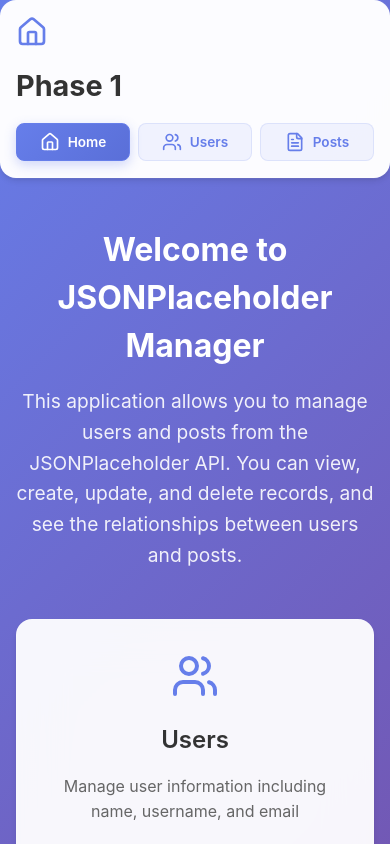
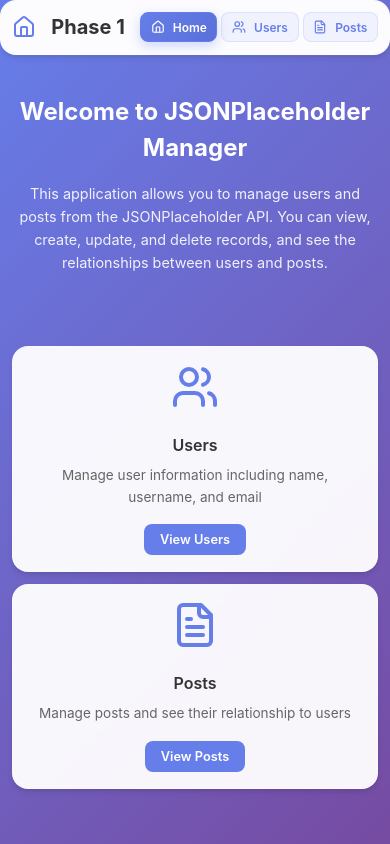
Before and after one commit to ZehraGnbz/davinci_phase1, a React (Vite) app: page / in a window 390 px wide. Shown: the top 844 px of the page. Built offline with nearby package versions, Linux system fonts and the light colour scheme.

Commit message:
Optimize mobile responsiveness - reduce header and card sizes for better mobile UX

```diff
--- a/src/components/Homepage.css
+++ b/src/components/Homepage.css
@@ -210,38 +210,76 @@
 
 @media (max-width: 768px) {
   .header {
-    padding: 1rem;
+    padding: 0.75rem;
+    margin-bottom: 1rem;
   }
 
   .header-content {
-    flex-direction: column;
-    gap: 1rem;
-    align-items: flex-start;
+    flex-direction: row;
+    gap: 0.5rem;
+    align-items: center;
+  }
+
+  .header h1 {
+    font-size: 1.25rem;
+    margin: 0;
+  }
+
+  .header-icon {
+    width: 1.5rem;
+    height: 1.5rem;
   }
 
   .nav {
-    width: 100%;
-    justify-content: center;
-    gap: 0.5rem;
+    gap: 0.25rem;
   }
 
   .nav-button {
-    flex: 1;
-    justify-content: center;
-    padding: 0.5rem 0.75rem;
-    font-size: 0.85rem;
+    padding: 0.4rem 0.6rem;
+    font-size: 0.75rem;
+    min-width: auto;
+  }
+
+  .nav-button svg {
+    width: 14px;
+    height: 14px;
   }
 
   .main-content {
-    padding: 1rem;
+    padding: 0.75rem;
   }
 
   .welcome-section h2 {
-    font-size: 2rem;
+    font-size: 1.5rem;
+    margin-bottom: 1rem;
+  }
+
+  .welcome-section p {
+    font-size: 0.9rem;
+    margin-bottom: 1.5rem;
   }
 
   .feature-cards {
     grid-template-columns: 1fr;
-    gap: 1rem;
+    gap: 0.75rem;
+  }
+
+  .feature-card {
+    padding: 1rem;
+  }
+
+  .feature-card h3 {
+    font-size: 1rem;
+    margin-bottom: 0.5rem;
+  }
+
+  .feature-card p {
+    font-size: 0.85rem;
+    margin-bottom: 1rem;
+  }
+
+  .card-button {
+    padding: 0.5rem 1rem;
+    font-size: 0.8rem;
   }
 }
--- a/src/components/PostList.css
+++ b/src/components/PostList.css
@@ -468,52 +468,135 @@
 
 @media (max-width: 768px) {
   .post-list {
-    padding: 1rem;
+    padding: 0.5rem;
   }
 
   .header {
-    padding: 1rem;
+    padding: 0.75rem;
+    margin-bottom: 1rem;
   }
 
   .header-content {
-    flex-direction: column;
-    gap: 1rem;
-    align-items: flex-start;
+    flex-direction: row;
+    gap: 0.5rem;
+    align-items: center;
+  }
+
+  .header h1 {
+    font-size: 1.25rem;
+    margin: 0;
+  }
+
+  .header-icon {
+    width: 1.5rem;
+    height: 1.5rem;
   }
 
   .nav {
-    width: 100%;
-    justify-content: center;
-    gap: 0.5rem;
+    gap: 0.25rem;
   }
 
   .nav-button {
-    flex: 1;
-    justify-content: center;
-    padding: 0.5rem 0.75rem;
-    font-size: 0.85rem;
+    padding: 0.4rem 0.6rem;
+    font-size: 0.75rem;
+    min-width: auto;
+  }
+
+  .nav-button svg {
+    width: 14px;
+    height: 14px;
+  }
+
+  .add-button {
+    padding: 0.4rem 0.8rem;
+    font-size: 0.75rem;
+  }
+
+  .add-button svg {
+    width: 14px;
+    height: 14px;
   }
 
   .content {
-    padding: 1rem;
+    padding: 0.5rem;
   }
 
   .posts-grid {
     grid-template-columns: 1fr;
-    gap: 1rem;
+    gap: 0.75rem;
   }
 
   .post-card {
+    padding: 0.75rem;
+    min-height: 160px;
+  }
+
+  .post-header h3 {
+    font-size: 1rem;
+    margin-bottom: 0.5rem;
+  }
+
+  .post-meta {
+    gap: 0.5rem;
+  }
+
+  .post-id {
+    font-size: 0.75rem;
+  }
+
+  .user-info {
+    font-size: 0.8rem;
+  }
+
+  .user-info svg {
+    width: 12px;
+    height: 12px;
+  }
+
+  .user-id {
+    font-size: 0.7rem;
+  }
+
+  .form-card {
     padding: 1rem;
-    min-height: 220px;
+  }
+
+  .form-card h3 {
+    font-size: 1.25rem;
+    margin-bottom: 1rem;
+  }
+
+  .form-group {
+    margin-bottom: 1rem;
+  }
+
+  .form-group label {
+    font-size: 0.85rem;
+  }
+
+  .form-group input, .form-group textarea {
+    padding: 0.6rem;
+    font-size: 0.9rem;
   }
 
   .form-actions {
     flex-direction: column;
+    gap: 0.5rem;
   }
 
   .post-actions {
     flex-direction: column;
+    gap: 0.5rem;
+  }
+
+  .edit-button, .delete-button {
+    padding: 0.4rem 0.8rem;
+    font-size: 0.75rem;
+  }
+
+  .edit-button svg, .delete-button svg {
+    width: 14px;
+    height: 14px;
   }
 
   .post-meta {
--- a/src/components/UserList.css
+++ b/src/components/UserList.css
@@ -437,52 +437,119 @@
 
 @media (max-width: 768px) {
   .user-list {
-    padding: 1rem;
+    padding: 0.5rem;
   }
 
   .header {
-    padding: 1rem;
+    padding: 0.75rem;
+    margin-bottom: 1rem;
   }
 
   .header-content {
-    flex-direction: column;
-    gap: 1rem;
-    align-items: flex-start;
+    flex-direction: row;
+    gap: 0.5rem;
+    align-items: center;
+  }
+
+  .header h1 {
+    font-size: 1.25rem;
+    margin: 0;
+  }
+
+  .header-icon {
+    width: 1.5rem;
+    height: 1.5rem;
   }
 
   .nav {
-    width: 100%;
-    justify-content: center;
-    gap: 0.5rem;
+    gap: 0.25rem;
   }
 
   .nav-button {
-    flex: 1;
-    justify-content: center;
-    padding: 0.5rem 0.75rem;
-    font-size: 0.85rem;
+    padding: 0.4rem 0.6rem;
+    font-size: 0.75rem;
+    min-width: auto;
+  }
+
+  .nav-button svg {
+    width: 14px;
+    height: 14px;
+  }
+
+  .add-button {
+    padding: 0.4rem 0.8rem;
+    font-size: 0.75rem;
+  }
+
+  .add-button svg {
+    width: 14px;
+    height: 14px;
   }
 
   .content {
-    padding: 1rem;
+    padding: 0.5rem;
   }
 
   .users-grid {
     grid-template-columns: 1fr;
-    gap: 1rem;
+    gap: 0.75rem;
   }
 
   .user-card {
+    padding: 0.75rem;
+    min-height: 160px;
+  }
+
+  .user-card h3 {
+    font-size: 1rem;
+    margin-bottom: 0.5rem;
+  }
+
+  .user-card p {
+    font-size: 0.8rem;
+    margin-bottom: 0.25rem;
+  }
+
+  .form-card {
     padding: 1rem;
-    min-height: 220px;
+  }
+
+  .form-card h3 {
+    font-size: 1.25rem;
+    margin-bottom: 1rem;
+  }
+
+  .form-group {
+    margin-bottom: 1rem;
+  }
+
+  .form-group label {
+    font-size: 0.85rem;
+  }
+
+  .form-group input {
+    padding: 0.6rem;
+    font-size: 0.9rem;
   }
 
   .form-actions {
     flex-direction: column;
+    gap: 0.5rem;
   }
 
   .user-actions {
     flex-direction: column;
+    gap: 0.5rem;
+  }
+
+  .edit-button, .delete-button {
+    padding: 0.4rem 0.8rem;
+    font-size: 0.75rem;
+  }
+
+  .edit-button svg, .delete-button svg {
+    width: 14px;
+    height: 14px;
   }
 }
 
```
